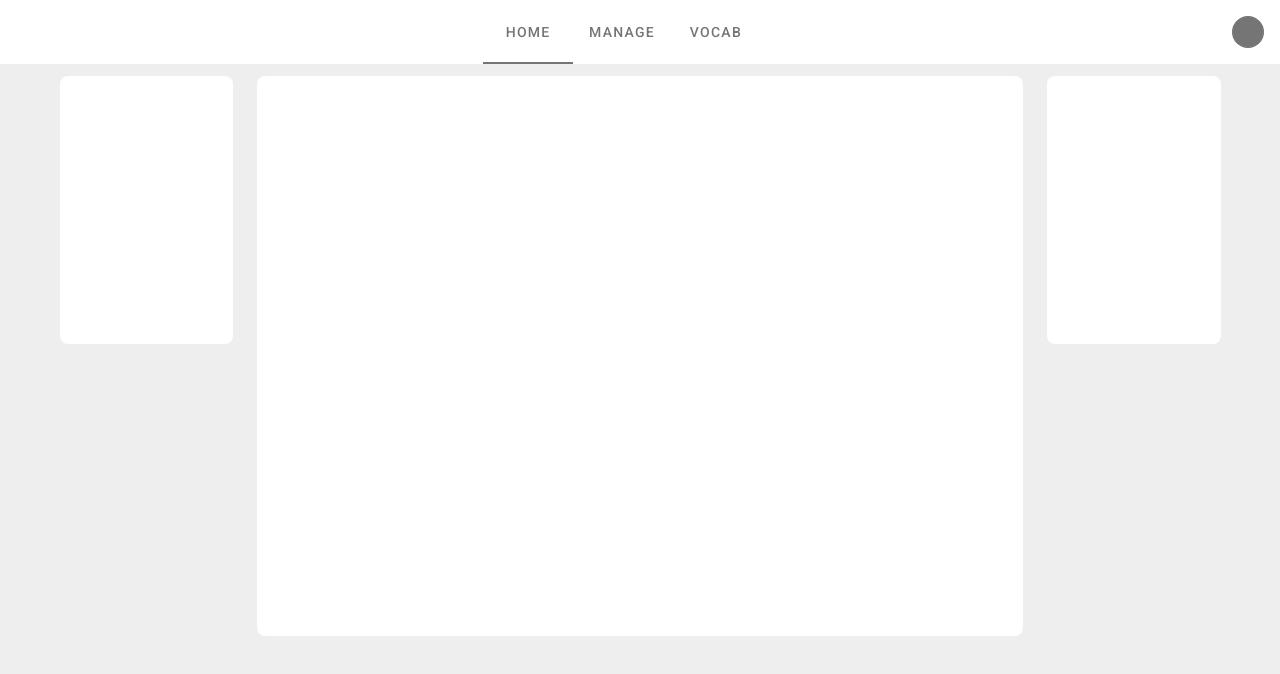
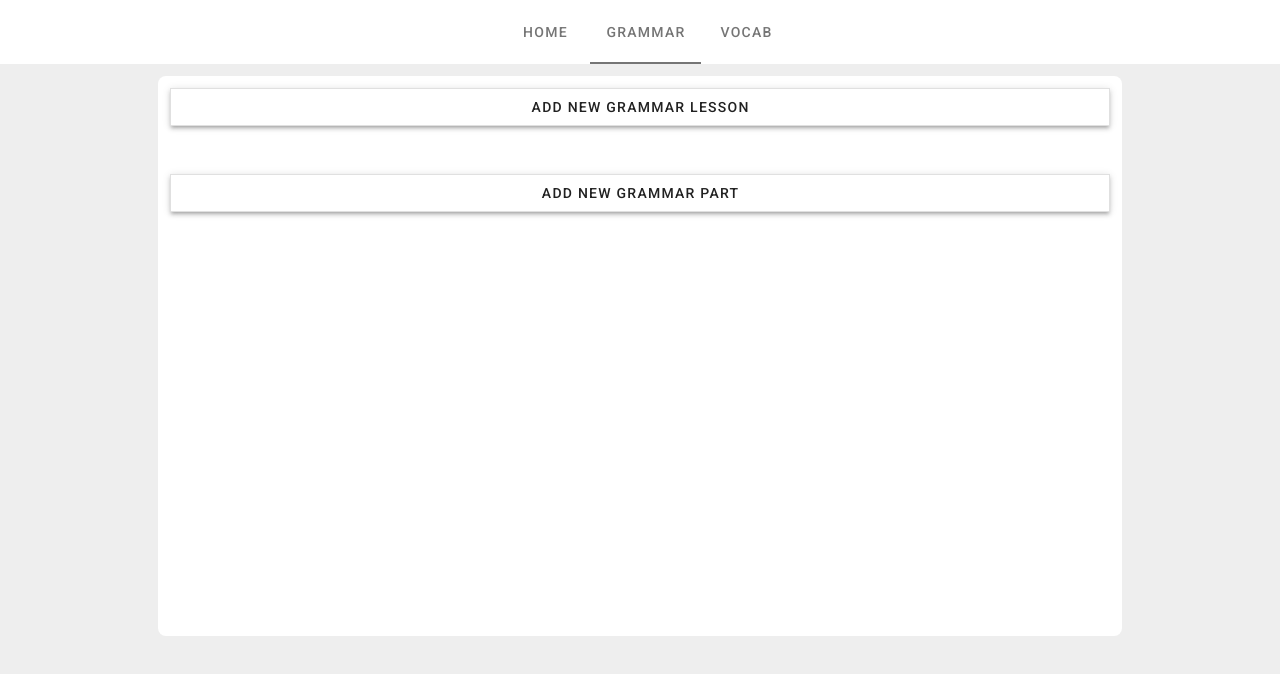
Before and after one commit to DiamondScythe/everything-japanese-admin, a Vue app: page /grammar in a window 1280 px wide. Shown: the top 674 px of the page. Built offline with nearby package versions, Linux system fonts and the light colour scheme.

Commit message:
added openers/closers for the forms

```diff
--- a/src/App.vue
+++ b/src/App.vue
@@ -11,33 +11,15 @@
           {{ item.title }}
         </v-tab>
       </v-tabs>
-
-      <v-avatar
-        class="hidden-sm-and-down"
-        color="grey darken-1 shrink"
-        size="32"
-      ></v-avatar>
     </v-app-bar>
 
     <v-main class="grey lighten-3">
       <v-container>
         <v-row>
-          <v-col cols="12" sm="2">
-            <v-sheet rounded="lg" min-height="268">
-              <!--  -->
-            </v-sheet>
-          </v-col>
-
-          <v-col cols="12" sm="8">
+          <v-col cols="12" sm="10" offset-sm="1">
             <v-sheet min-height="70vh" rounded="lg">
               <!--  -->
               <router-view />
-            </v-sheet>
-          </v-col>
-
-          <v-col cols="12" sm="2">
-            <v-sheet rounded="lg" min-height="268">
-              <!--  -->
             </v-sheet>
           </v-col>
         </v-row>
@@ -52,7 +34,7 @@ export default {
     links: ["Dashboard", "Messages", "Profile", "Updates"],
     items: [
       { title: "Home", icon: "mdi-home", to: "/home" },
-      { title: "Manage", icon: "mdi-help-box", to: "/manage" },
+      { title: "Grammar", icon: "mdi-help-box", to: "/grammar" },
       { title: "Vocab", icon: "mdi-help-box", to: "/vocab" },
     ],
   }),
--- a/src/components/grammar/AddGrammarLessonForm.vue
+++ b/src/components/grammar/AddGrammarLessonForm.vue
@@ -1,7 +1,16 @@
 <template>
   <v-container>
+    <v-card elevation="3" outlined shaped tile height="auto" width="1000px">
+      <v-row>
+        <v-col sm="12" lg="12">
+          <v-btn text @click="show = !show" block tile>
+            Add new grammar lesson</v-btn
+          >
+        </v-col>
+      </v-row>
+      <v-expand-transition>
+        <div v-show="show">
           <v-card>
-      <v-card-title> Add new Grammar Lesson </v-card-title>
             <v-card-text>
               <v-form v-model="valid" @submit.prevent="submitForm">
                 <v-text-field
@@ -9,7 +18,8 @@
                   :rules="[
                     rules.required,
                     (value) =>
-                (value && /^\d+$/.test(value)) || 'Input must be a number',
+                      (value && /^\d+$/.test(value)) ||
+                      'Input must be a number',
                   ]"
                   label="Lesson Number (1, 2, 3, ...)"
                 ></v-text-field>
@@ -40,6 +50,9 @@
               </v-form>
             </v-card-text>
           </v-card>
+        </div>
+      </v-expand-transition>
+    </v-card>
   </v-container>
 </template>
 
@@ -61,6 +74,7 @@ export default {
         required: (value) => !!value || "Required.",
       },
       valid: false,
+      show: false,
     };
   },
 
--- a/src/components/grammar/AddGrammarPartForm.vue
+++ b/src/components/grammar/AddGrammarPartForm.vue
@@ -1,7 +1,16 @@
 <template>
   <v-container>
+    <v-card elevation="3" outlined shaped tile height="auto" width="1000px">
+      <v-row>
+        <v-col sm="12" lg="12">
+          <v-btn text @click="show = !show" block tile>
+            Add new grammar part</v-btn
+          >
+        </v-col>
+      </v-row>
+      <v-expand-transition>
+        <div v-show="show">
           <v-card>
-      <v-card-title> Add Grammar Part </v-card-title>
             <v-card-text>
               <v-form v-model="valid" @submit.prevent="submitForm">
                 <v-text-field
@@ -9,7 +18,8 @@
                   :rules="[
                     rules.required,
                     (value) =>
-                (value && /^\d+$/.test(value)) || 'Input must be a number',
+                      (value && /^\d+$/.test(value)) ||
+                      'Input must be a number',
                   ]"
                   label="Lesson Number (1, 2, 3, ...)"
                 ></v-text-field>
@@ -42,12 +52,17 @@
                     >
                   </v-card-actions>
                 </v-card>
-          <v-btn text color="primary" @click="addExample">Add Example</v-btn>
+                <v-btn text color="primary" @click="addExample"
+                  >Add Example</v-btn
+                >
                 <v-btn :disabled="!valid" color="primary" type="submit"
                   >Add Grammar Part</v-btn
                 >
               </v-form>
             </v-card-text>
+          </v-card>
+        </div>
+      </v-expand-transition>
     </v-card>
   </v-container>
 </template>
@@ -65,6 +80,7 @@ export default {
         required: (value) => !!value || "Required.",
       },
       valid: false,
+      show: false,
     };
   },
   name: "AddGrammarPartForm",
--- a/src/components/vocab/AddVocabLessonForm.vue
+++ b/src/components/vocab/AddVocabLessonForm.vue
@@ -1,7 +1,16 @@
 <template>
   <v-container>
+    <v-card elevation="3" outlined shaped tile height="auto" width="1000px">
+      <v-row>
+        <v-col sm="12" lg="12">
+          <v-btn text @click="show = !show" block tile>
+            Add new vocab lesson</v-btn
+          >
+        </v-col>
+      </v-row>
+      <v-expand-transition>
+        <div v-show="show">
           <v-card>
-      <v-card-title> Add new Vocab Lesson </v-card-title>
             <v-card-text>
               <v-form v-model="valid" @submit.prevent="submitForm">
                 <v-text-field
@@ -9,7 +18,8 @@
                   :rules="[
                     rules.required,
                     (value) =>
-                (value && /^\d+$/.test(value)) || 'Input must be a number',
+                      (value && /^\d+$/.test(value)) ||
+                      'Input must be a number',
                   ]"
                   label="Lesson Number (1, 2, 3, ...)"
                 ></v-text-field>
@@ -40,6 +50,9 @@
               </v-form>
             </v-card-text>
           </v-card>
+        </div>
+      </v-expand-transition>
+    </v-card>
   </v-container>
 </template>
 
@@ -61,6 +74,7 @@ export default {
         required: (value) => !!value || "Required.",
       },
       valid: false,
+      show: false,
     };
   },
 
--- a/src/components/vocab/AddVocabPartForm.vue
+++ b/src/components/vocab/AddVocabPartForm.vue
@@ -1,7 +1,16 @@
 <template>
   <v-container>
+    <v-card elevation="3" outlined shaped tile height="auto" width="1000px">
+      <v-row>
+        <v-col sm="12" lg="12">
+          <v-btn text @click="show = !show" block tile>
+            Add new vocab part</v-btn
+          >
+        </v-col>
+      </v-row>
+      <v-expand-transition>
+        <div v-show="show">
           <v-card>
-      <v-card-title> Add Vocab Part </v-card-title>
             <v-card-text>
               <v-form v-model="valid" @submit.prevent="submitForm">
                 <v-text-field
@@ -9,7 +18,8 @@
                   :rules="[
                     rules.required,
                     (value) =>
-                (value && /^\d+$/.test(value)) || 'Input must be a number',
+                      (value && /^\d+$/.test(value)) ||
+                      'Input must be a number',
                   ]"
                   label="Lesson Number (1, 2, 3, ...)"
                 ></v-text-field>
@@ -57,12 +67,17 @@
                     >
                   </v-card-actions>
                 </v-card>
-          <v-btn text color="primary" @click="addExample">Add Example</v-btn>
+                <v-btn text color="primary" @click="addExample"
+                  >Add Example</v-btn
+                >
                 <v-btn :disabled="!valid" color="primary" type="submit"
                   >Add Vocab Part</v-btn
                 >
               </v-form>
             </v-card-text>
+          </v-card>
+        </div>
+      </v-expand-transition>
     </v-card>
   </v-container>
 </template>
@@ -88,6 +103,7 @@ export default {
         required: (value) => !!value || "Required.",
       },
       valid: false,
+      show: false,
     };
   },
   name: "AddVocabPartForm",
--- a/src/router/index.js
+++ b/src/router/index.js
@@ -1,7 +1,7 @@
 import Vue from "vue";
 import VueRouter from "vue-router";
 import HomeView from "../views/HomeView.vue";
-import ManageView from "../views/ManageView.vue";
+import GrammarView from "../views/GrammarView.vue";
 import VocabView from "../views/VocabView.vue";
 
 Vue.use(VueRouter);
@@ -22,9 +22,9 @@ const routes = [
       import(/* webpackChunkName: "about" */ "../views/AboutView.vue"),
   },
   {
-    path: "/manage",
-    name: "manage",
-    component: ManageView,
+    path: "/grammar",
+    name: "grammar",
+    component: GrammarView,
   },
   { path: "/vocab", name: "vocab", component: VocabView },
 ];
--- a/src/views/ManageView.vue
+++ b/src/views/GrammarView.vue
@@ -1,6 +1,5 @@
 <template>
   <div class="about">
-    <h1>This is the page for managing grammar stuff</h1>
     <AddGrammarLessonForm />
     <br />
     <AddGrammarPartForm />
@@ -12,7 +11,7 @@ import AddGrammarPartForm from "@/components/grammar/AddGrammarPartForm.vue";
 import AddGrammarLessonForm from "@/components/grammar/AddGrammarLessonForm.vue";
 
 export default {
-  name: "ManageView",
+  name: "GrammarView",
   components: { AddGrammarPartForm, AddGrammarLessonForm },
 };
 </script>
--- a/src/views/VocabView.vue
+++ b/src/views/VocabView.vue
@@ -1,6 +1,5 @@
 <template>
   <div class="about">
-    <h1>This is the page for managing vocab stuff</h1>
     <AddVocabLessonForm />
     <br />
     <AddVocabPartForm />
@@ -13,6 +12,11 @@ import AddVocabPartForm from "@/components/vocab/AddVocabPartForm.vue";
 
 export default {
   name: "ManageView",
+  data() {
+    return {
+      show: false,
+    };
+  },
   components: { AddVocabLessonForm, AddVocabPartForm },
 };
 </script>
```
Lines whose indentation alone changed are shown as unchanged.
